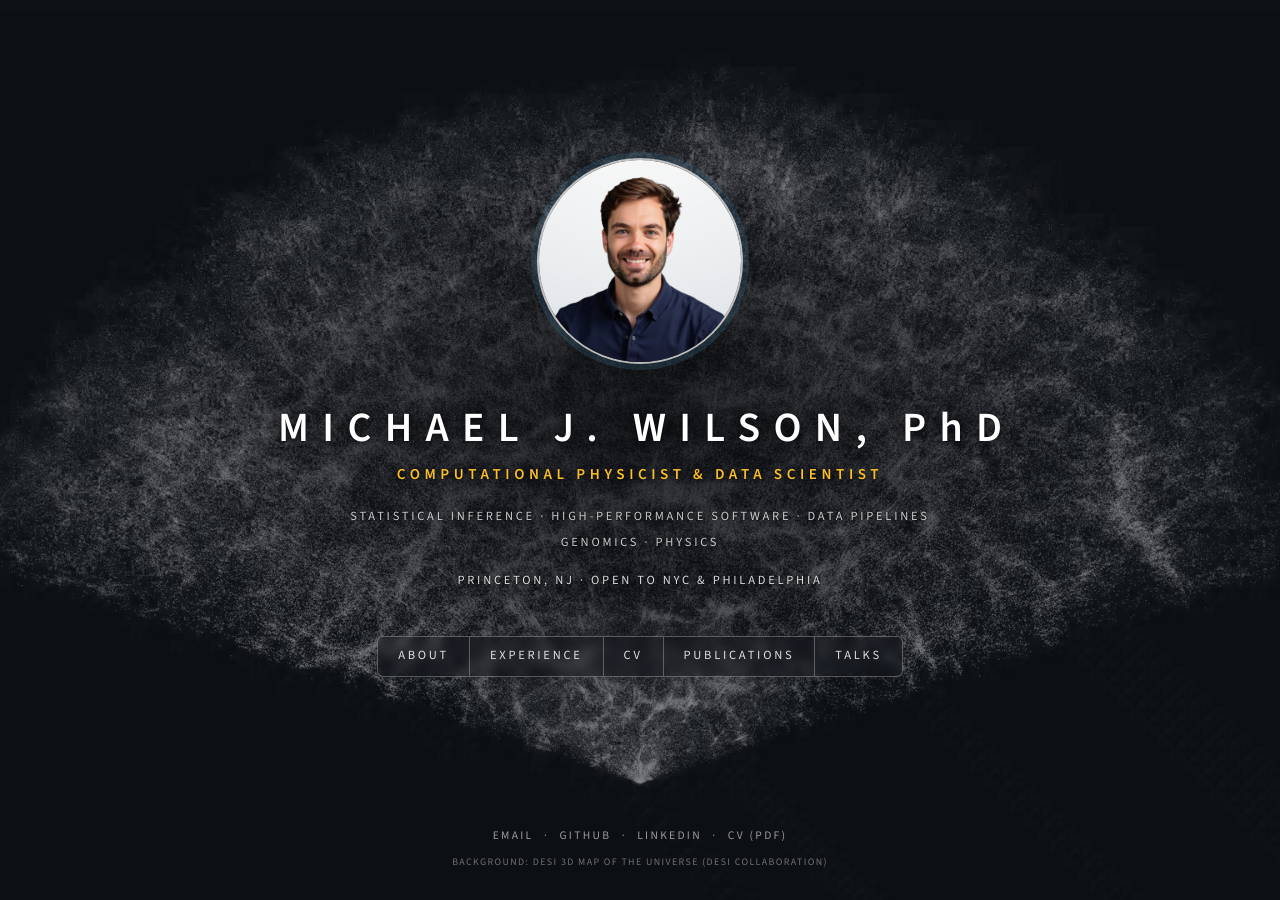
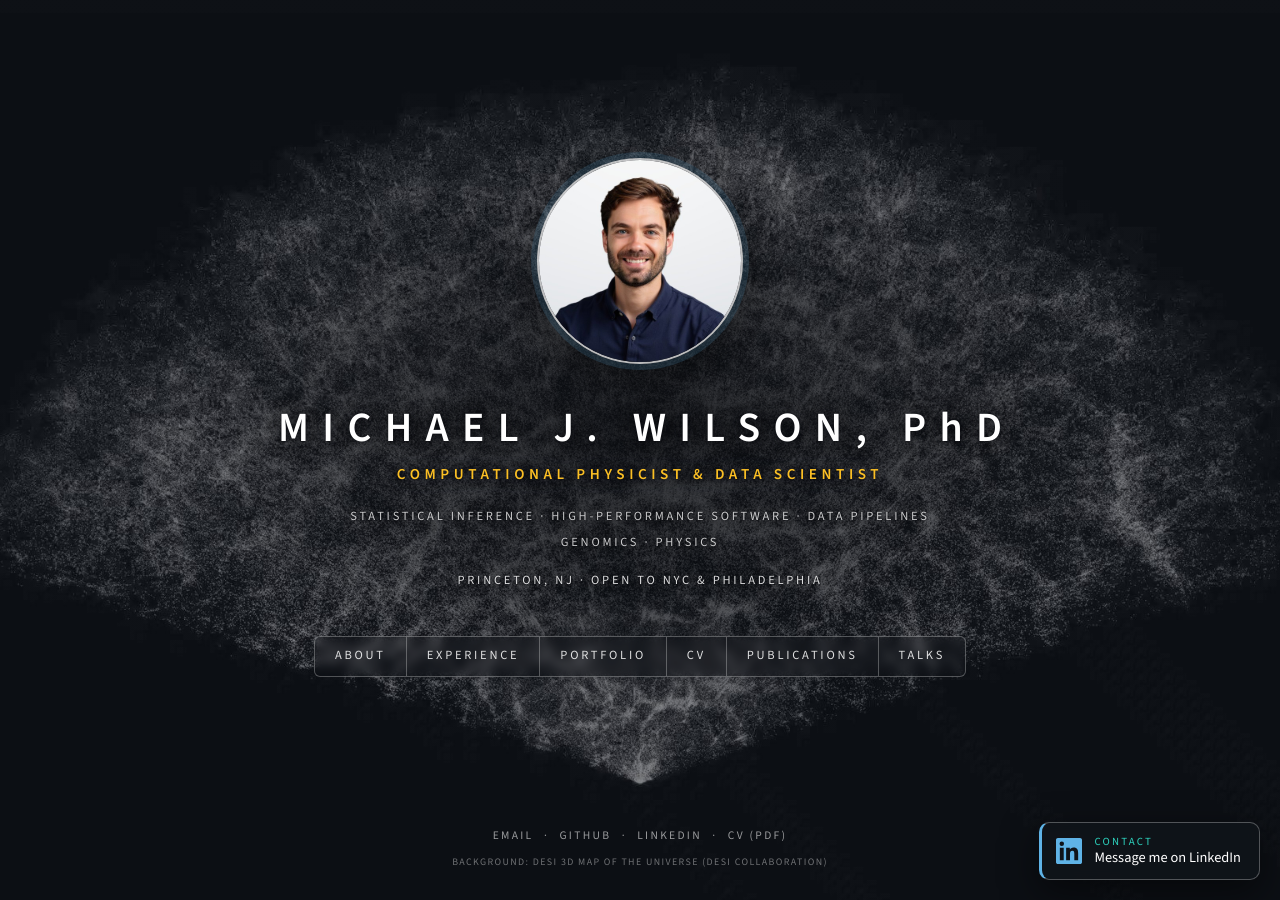
Before and after one commit to michaelJwilson/michaelJwilson.github.io, a Jekyll site: the page built from index.html, in a window 1280 px wide. Built offline with Jekyll 4.4.1, drawn with Linux system fonts in a browser that asks for light colours.

Commit message:
Portfolio tab (under construction); floating LinkedIn contact box
Portfolio sits after Experience. The contact box, bottom right on every
page, opens linkedin_message (_config.yml) when set, else the LinkedIn
profile.

Co-Authored-By: Claude Opus 5.5 <noreply@anthropic.com>
Claude-Session: https://claude.ai/code/session_01SiHqF3nmdqJf51uy6f9hsB

```diff
--- a/_config.yml
+++ b/_config.yml
@@ -30,6 +30,9 @@ show_talks: true
 email: wilson.michael.j.22@gmail.com
 github: michaelJwilson
 linkedin: https://www.linkedin.com/in/michael-wilson-62a224b7
+# Floating contact box: LinkedIn's compose link, e.g.
+# https://www.linkedin.com/messaging/compose/?recipient=<member id>; empty opens the profile
+linkedin_message:
 
 exclude:
   - LICENSE
--- a/_data/navigation.yml
+++ b/_data/navigation.yml
@@ -6,6 +6,8 @@
   url: /about/
 - title: Experience
   url: /experience/
+- title: Portfolio
+  url: /portfolio/
 - title: CV
   url: /cv/
 - title: Publications
--- /dev/null
+++ b/_includes/contact.html
@@ -0,0 +1,9 @@
+{%- comment -%}
+  Floating contact box, bottom right on every page. It opens a LinkedIn message:
+  linkedin_message in _config.yml when set (LinkedIn's compose link, which needs the
+  member id), else the profile, where "Message" starts one.
+{%- endcomment -%}
+<a class="contact-box" href="{{ site.linkedin_message | default: site.linkedin }}" target="_blank" rel="noopener" aria-label="Message {{ site.title }} on LinkedIn">
+  <svg class="contact-icon" viewBox="0 0 24 24" aria-hidden="true"><path fill="currentColor" d="M20.45 20.45h-3.55v-5.57c0-1.33-.03-3.04-1.85-3.04-1.86 0-2.14 1.45-2.14 2.94v5.67H9.35V9h3.41v1.56h.05c.48-.9 1.64-1.85 3.37-1.85 3.6 0 4.27 2.37 4.27 5.46v6.28zM5.34 7.43a2.06 2.06 0 1 1 0-4.12 2.06 2.06 0 0 1 0 4.12zM7.12 20.45H3.56V9h3.56v11.45zM22.22 0H1.77C.79 0 0 .77 0 1.73v20.54C0 23.23.79 24 1.77 24h20.45c.98 0 1.78-.77 1.78-1.73V1.73C24 .77 23.2 0 22.22 0z"/></svg>
+  <span class="contact-text"><span class="contact-label">Contact</span><span class="contact-action">Message me on LinkedIn</span></span>
+</a>
--- a/_layouts/default.html
+++ b/_layouts/default.html
@@ -26,6 +26,7 @@
     {{ content }}
   </main>
   {% include footer.html %}
+  {% include contact.html %}
   {% if page.wide %}<script src="{{ '/assets/js/reveal.js' | relative_url }}" defer></script>{% endif %}
   {% include analytics.html %}
 </body>
--- a/_layouts/home.html
+++ b/_layouts/home.html
@@ -21,6 +21,7 @@
     {{ content }}
   </main>
   {% include footer.html %}
+  {% include contact.html %}
   {% include analytics.html %}
 </body>
 </html>
--- a/assets/css/site.css
+++ b/assets/css/site.css
@@ -234,3 +234,22 @@ body.inner.scene-page .backdrop { filter: brightness(.08) blur(2px); }
 .figure figcaption { text-align: center; }
 .talks .talk-month { text-align: right; }
 @media (max-width: 700px) { .talks .talk-month { text-align: left; } }
+
+/* Portfolio: under construction */
+.construction { padding: 22px 24px; border: 1px dashed var(--line); border-radius: 8px; background: rgba(255, 255, 255, .03); }
+.construction p:last-child { margin-bottom: 0; }
+
+/* Floating contact box, bottom right */
+.contact-box {
+  position: fixed; right: 20px; bottom: 20px; z-index: 50; display: flex; align-items: center; gap: 12px;
+  padding: 12px 18px 12px 14px; border-radius: 10px; color: #fff;
+  background: rgba(16, 20, 26, .92); border: 1px solid var(--line); border-left: 3px solid var(--accent);
+  box-shadow: 0 12px 36px rgba(0, 0, 0, .5); backdrop-filter: blur(6px);
+  transition: transform .2s ease, background .2s ease;
+}
+.contact-box:hover { text-decoration: none; transform: translateY(-2px); background: rgba(24, 30, 38, .96); }
+.contact-icon { width: 26px; height: 26px; flex: none; color: var(--accent); }
+.contact-text { display: flex; flex-direction: column; line-height: 1.25; }
+.contact-label { font-size: .68rem; letter-spacing: .2em; text-transform: uppercase; color: var(--accent-2); }
+.contact-action { font-size: .9rem; font-weight: 400; }
+@media (max-width: 600px) { .contact-text { display: none; } .contact-box { padding: 12px; } }
```
Also changed, not shown: portfolio.md (added, +10 -0 lines).
